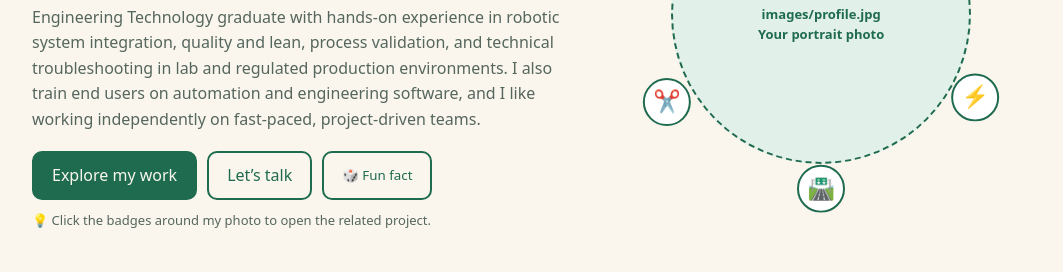
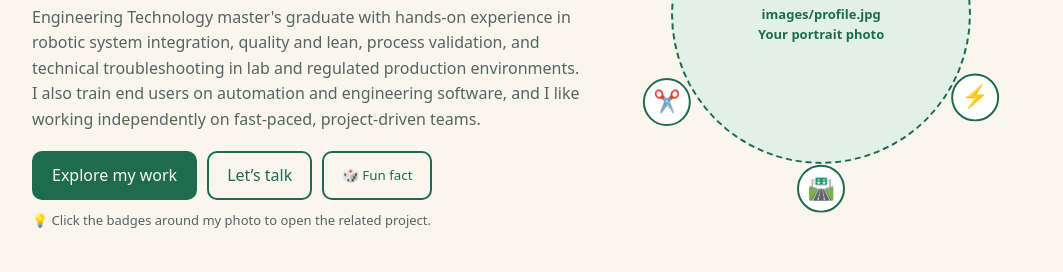
Before and after one commit to hirhyeldavidndahi/hirhyeldavidndahi.github.io, a plain HTML site: page index.html in a window 1280 px wide. Shown: the part 280-552 px from the top of the page, without its empty margins (108-1171 px from the left). Drawn offline with Linux system fonts and the light colour scheme.

Commit message:
Update index.html

```diff
--- a/index.html
+++ b/index.html
@@ -78,7 +78,7 @@ footer{text-align:center;color:var(--mu);font-size:13px;padding:22px;border-top:
 <script>
 const $=s=>document.querySelector(s),$$=s=>[...document.querySelectorAll(s)];
 const P=[["home","Home"],["about","About"],["experience","Experience"],["projects","Projects"],["kaizen","Kaizen"],["skills","Skills"],["leadership","Leadership"],["contact","Contact"]];
-const SUM="Engineering Technology graduate with hands-on experience in robotic system integration, quality and lean, process validation, and technical troubleshooting in lab and regulated production environments. I also train end users on automation and engineering software, and I like working independently on fast-paced, project-driven teams.";
+const SUM="Engineering Technology master's graduate with hands-on experience in robotic system integration, quality and lean, process validation, and technical troubleshooting in lab and regulated production environments. I also train end users on automation and engineering software, and I like working independently on fast-paced, project-driven teams.";
 const DRIVE="https://drive.google.com/drive/folders/1eQilbsimMZN5eSgf6XNLzc7s2ufX-cAX?usp=sharing";
 const ms=(b,n=3,v=1)=>[b+".jpg",...Array.from({length:n-1},(_,i)=>`${b}-${i+2}.jpg`),...Array.from({length:v},(_,i)=>b+(i?`-video-${i+1}`:"-video")+".mp4")];
 const isV=f=>/\.(mp4|webm|mov)$/i.test(f);
```
